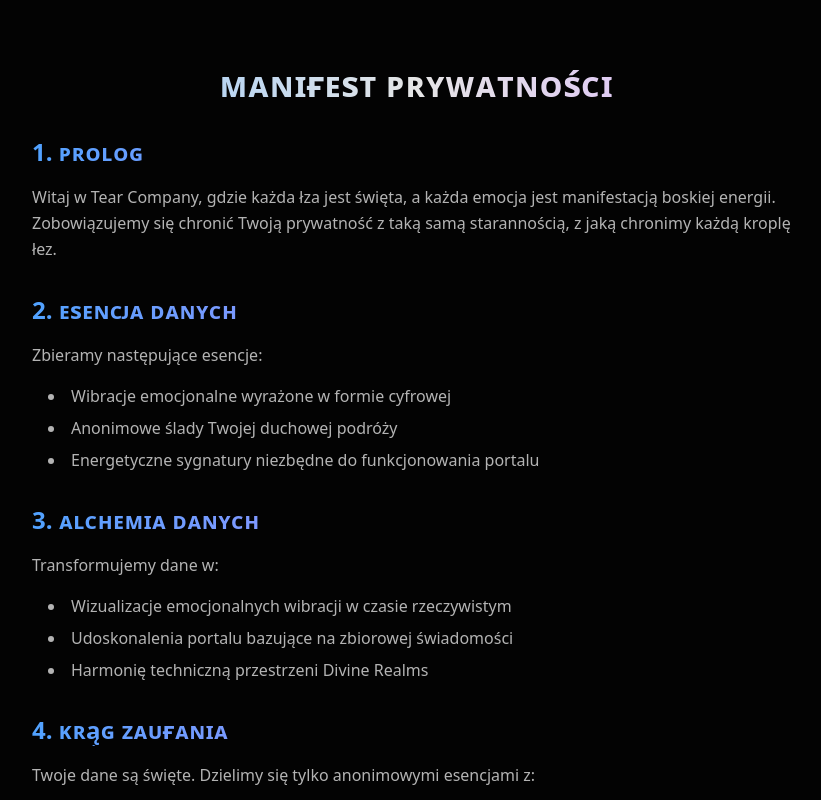
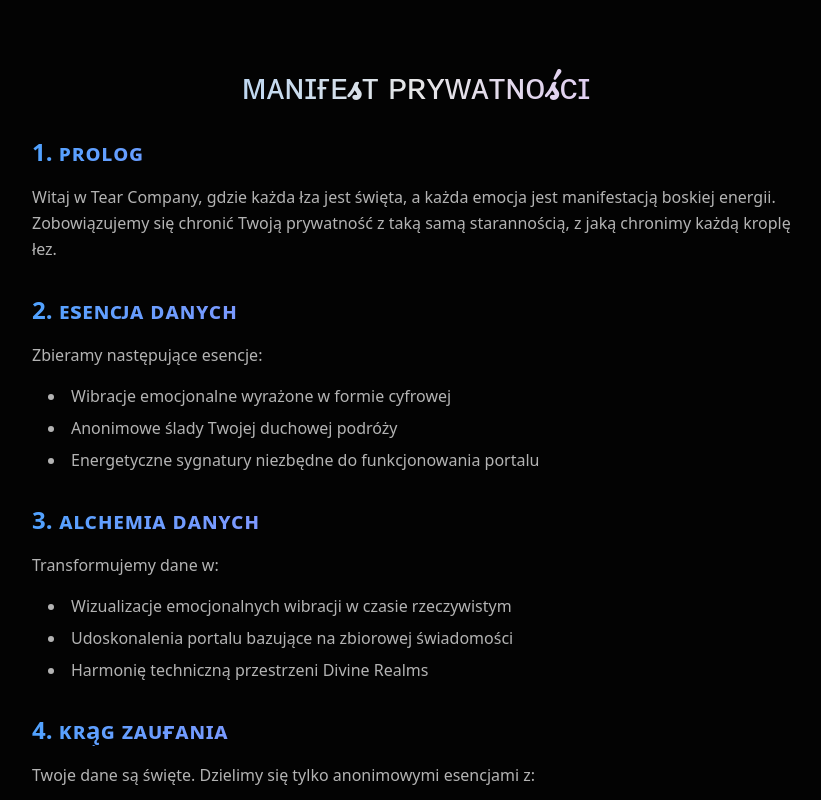
Before and after one commit to tearcompany/website, a Next.js app: page /policy in a window 1280 px wide. Shown: the top 800 px of the page, without its empty margins (224-1045 px from the left). Built offline with nearby package versions, Linux system fonts and the light colour scheme.

Commit message:
add policy

```diff
--- /dev/null
+++ b/app/policy/metadata.ts
@@ -0,0 +1,12 @@
+import type { Metadata } from "next";
+
+export const metadata: Metadata = {
+  title: 'Manifest Prywatności | Tear Company',
+  description: 'Odkryj nasz święty manifest prywatności w Divine Realms of Emotions.',
+  openGraph: {
+    title: 'Manifest Prywatności | Tear Company',
+    description: 'Odkryj nasz święty manifest prywatności w Divine Realms of Emotions.',
+    type: 'website',
+    locale: 'pl_PL',
+  },
+};
--- a/app/policy/page.tsx
+++ b/app/policy/page.tsx
@@ -1,7 +1,17 @@
+"use client"
+
 import React from 'react';
 import { motion } from "framer-motion";
+import { cn } from "@/lib/utils";
+import { Pacifico } from "next/font/google";
 
-export default function PrivacyPolicy() {
+const pacifico = Pacifico({
+  subsets: ["latin"],
+  weight: ["400"],
+  variable: "--font-pacifico",
+});
+
+export default function Page() {
   const fadeIn = {
     hidden: { opacity: 0, y: 20 },
     visible: {
@@ -15,13 +25,16 @@
   };
 
   return (
-    <div className="min-h-screen bg-[#030303] text-white/90 py-16 px-4">
+    <div className={cn("min-h-screen bg-[#030303] text-white/90 py-16 px-4", pacifico.variable)}>
       <div className="max-w-3xl mx-auto space-y-8">
         <motion.h1
           initial="hidden"
           animate="visible"
           variants={fadeIn}
-          className="text-4xl font-bold mb-8 bg-gradient-to-r from-blue-300 via-white/90 to-purple-300 bg-clip-text text-transparent text-center"
+          className={cn(
+            "text-4xl font-bold mb-8 bg-gradient-to-r from-blue-300 via-white/90 to-purple-300 bg-clip-text text-transparent text-center",
+            pacifico.className
+          )}
         >
           ᴍᴀɴɪғᴇsᴛ ᴘʀʏᴡᴀᴛɴᴏśᴄɪ
         </motion.h1>
```
